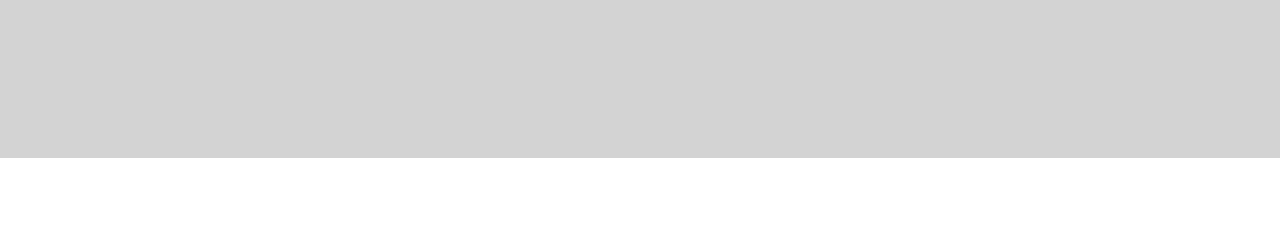
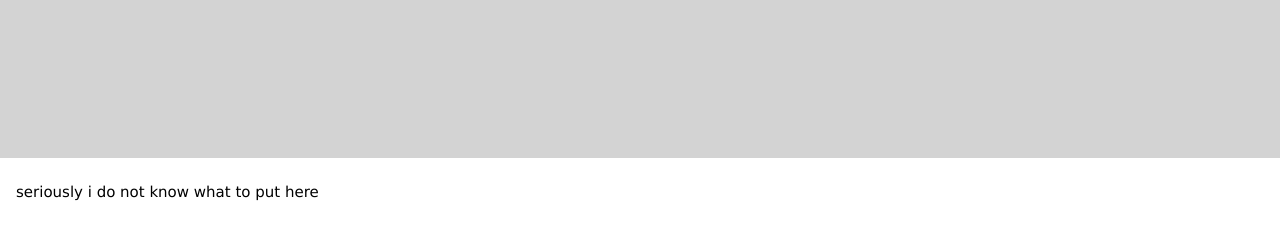
Before and after one commit to spawnpeekboi/spawnpeekboi.github.io, a plain HTML site: page index.html in a window 1280 px wide. Shown: the part 282-522 px from the top of the page. Drawn offline with nearby package versions, Linux system fonts and the light colour scheme.

Commit message:
added dummy content

```diff
--- a/index.html
+++ b/index.html
@@ -77,6 +77,8 @@
                     <h1 class="tracking-in-expand">Homespace</h1>
                 </div>
                 <div class="w3-container">
+                    <br/>
+                    seriously i do not know what to put here
                 </div>
 
         </body>
```
